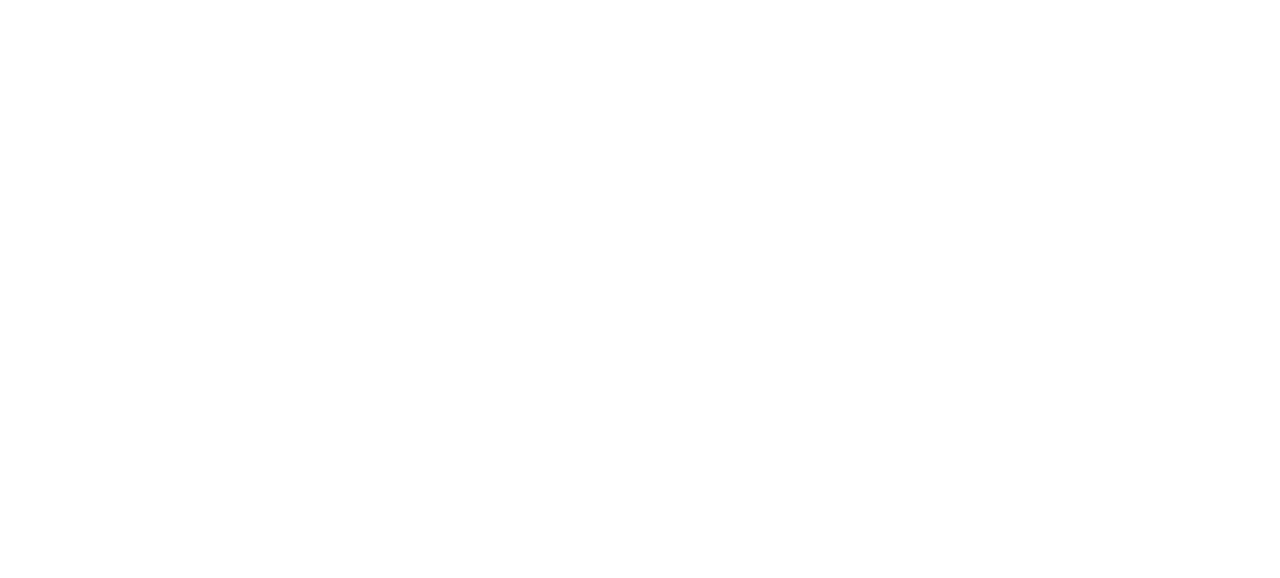
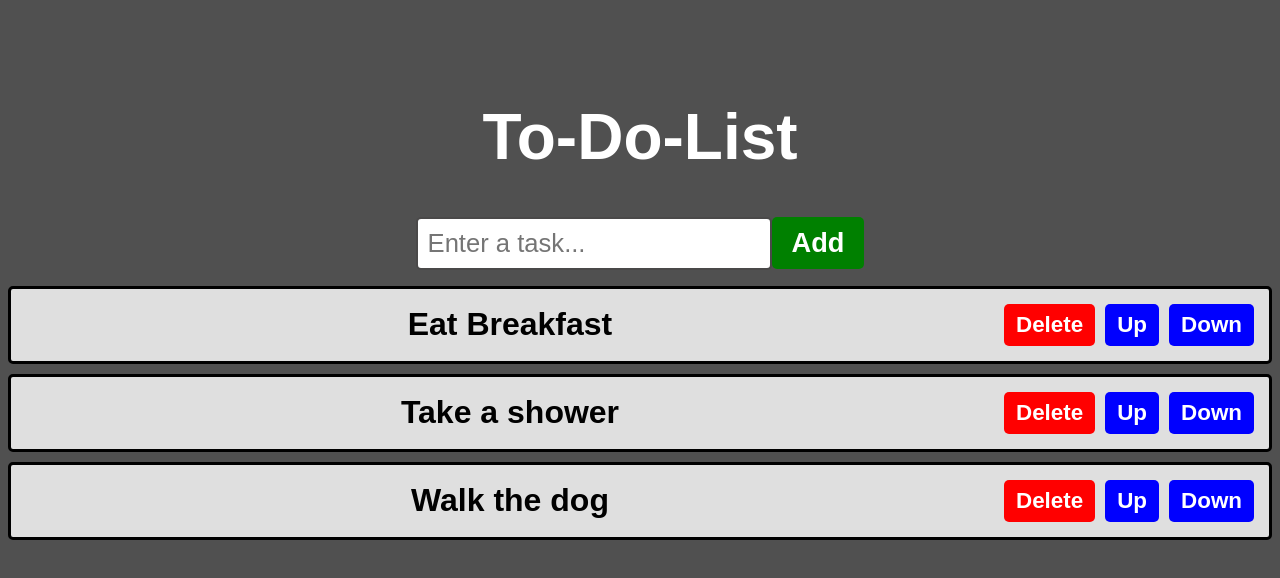
Before and after one commit to FJoey/ReactLearning, a React (Vite) app in the folder my-react-app/: page / in a window 1280 px wide. Shown: the top 578 px of the page. Built offline with nearby package versions, Linux system fonts and the light colour scheme.

Commit message:
to do list app

```diff
--- a/my-react-app/src/App.jsx
+++ b/my-react-app/src/App.jsx
@@ -1,10 +1,10 @@
-
+import ToDoList from "./ToDoList";
 
 function App() {
 
     return(
       <>
-
+        <ToDoList />
       </>
     );
 }
--- /dev/null
+++ b/my-react-app/src/ToDoList.jsx
@@ -0,0 +1,83 @@
+import React, {useState} from 'react'
+
+function ToDoList(){
+
+    const [tasks, setTasks] = useState(["Eat Breakfast", "Take a shower", "Walk the dog"]);
+    const [newTask, setNewTask] = useState("");
+
+    function handleInputChange(event){
+        setNewTask(event.target.value);
+    }
+    function addTask(){
+
+        if(newTask.trim() !== ""){
+            setTasks(t => [...tasks, newTask]);
+            setNewTask("");
+        }
+
+
+    }
+    function deleteTask(index){
+        const updatedTasks = tasks.filter((_, i) => i !== index);
+        setTasks(updatedTasks);
+    }
+    function moveTaskUp(index){
+        if(index > 0){
+            const updatedTasks = [...tasks];
+            [updatedTasks[index], updatedTasks[index - 1]] =
+            [updatedTasks[index - 1], updatedTasks[index]];
+            setTasks(updatedTasks);
+        }
+    }
+    function moveTaskDown(index){
+        if(index < tasks.length - 1){
+            const updatedTasks = [...tasks];
+            [updatedTasks[index], updatedTasks[index + 1]] =
+            [updatedTasks[index + 1], updatedTasks[index]];
+            setTasks(updatedTasks);
+        }
+    }
+
+    return(
+        <div className="to-do-list">
+
+            <h1>To-Do-List</h1>
+
+            <div>
+                <input
+                    type='text'
+                    placeholder='Enter a task...'
+                    value={newTask}
+                    onChange={handleInputChange}/>
+                <button
+                    className='add-button'
+                    onClick={addTask}>
+                    Add
+                </button>
+            </div>
+
+            <ol>
+                {tasks.map((task, index) =>
+                    <li key={index}>
+                        <span className='text'>{task}</span>
+                        <button className='delete-button'
+                        onClick={() => deleteTask(index)}>
+                            Delete
+                        </button>
+                        <button className='move-button'
+                        onClick={() => moveTaskUp(index)}>
+                            Up
+                        </button>
+                        <button className='move-button'
+                        onClick={() => moveTaskDown(index)}>
+                            Down
+                        </button>
+                    </li>
+                )}
+            </ol>
+        </div>
+    );
+
+}
+
+export default ToDoList;
--- a/my-react-app/src/index.css
+++ b/my-react-app/src/index.css
@@ -1,45 +1,69 @@
-.body{
-    font-family: Arial, sans-serif;
-
+body{
+    background-color: rgb(80, 80, 80);
 }
-
-.color-picker-container{
+.to-do-list{
+    font-family: Arial, san-serif;
+    text-align: center;
+    margin-top: 100px;
+}
+h1{
+    font-size: 4rem;
+    color: white;
+}
+button{
+    font-size: 1.7rem;
+    font-weight: bold;
+    padding: 10px 20px;
+    color: white;
+    border: none;
+    border-radius: 5px;
+    cursor: pointer;
+    transition: background-color 0.5s ease;
+}
+.add-button{
+    background-color: green;
+}
+.add-button:hover{
+    background-color: greenyellow;
+}
+.delete-button{
+    background-color: red;
+}
+.delete-button:hover{
+    background-color: maroon;
+}
+.move-button{
+    background-color: blue;
+}
+.move-button:hover{
+    background-color: blueviolet;
+}
+input[type="text"]{
+    font-size: 1.6rem;
+    padding: 10px;
+    border: 2px solid rgba(31, 30, 30, 0.808);
+    border-radius: 5px;
+    color: black;
+}
+ol{
+    padding: 0;
+}
+li{
+    font-size: 2rem;
+    font-weight: bold;
+    padding: 15px;
+    background-color: rgb(223, 223, 223);
+    margin-bottom: 10px;
+    border: 3px solid black;
+    border-radius: 5px;
     display: flex;
-    flex-direction: column;
     align-items: center;
 }
-
-.h1{
-    margin: 50px;
-    font-size: 3rem;
+.text{
+    flex: 1;
 }
-
-.color-display{
-    width: 300px;
-    height: 300px;
-    display: flex;
-    justify-content: center;
-    align-items: center;
-    border: 5px solid hsla(0, 0%, 0%, 0.644);
-    border-radius: 25px;
-    margin-bottom: 25px;
-    transition: 0.25s ease;
+.delete-button, .move-button{
+    padding: 8px 12px;
+    font-size: 1.4rem;
+    margin-left: 10px;
 }
-.color-display p{
-    color: has1(0, 0%, 20%);
-    font-size: 3rem;
-    text-align: center;
-}
-label{
-    font-size: 1.5rem;
-    font-weight: bold;
-    margin-bottom: 10px;
-}
-
-input[type="color"]{
-    width: 75px;
-    height: 50px;
-    padding: 5px;
-    border-radius: 10px;
-    border: 3px solid h1(0, 0%, 80%);
-}
```
